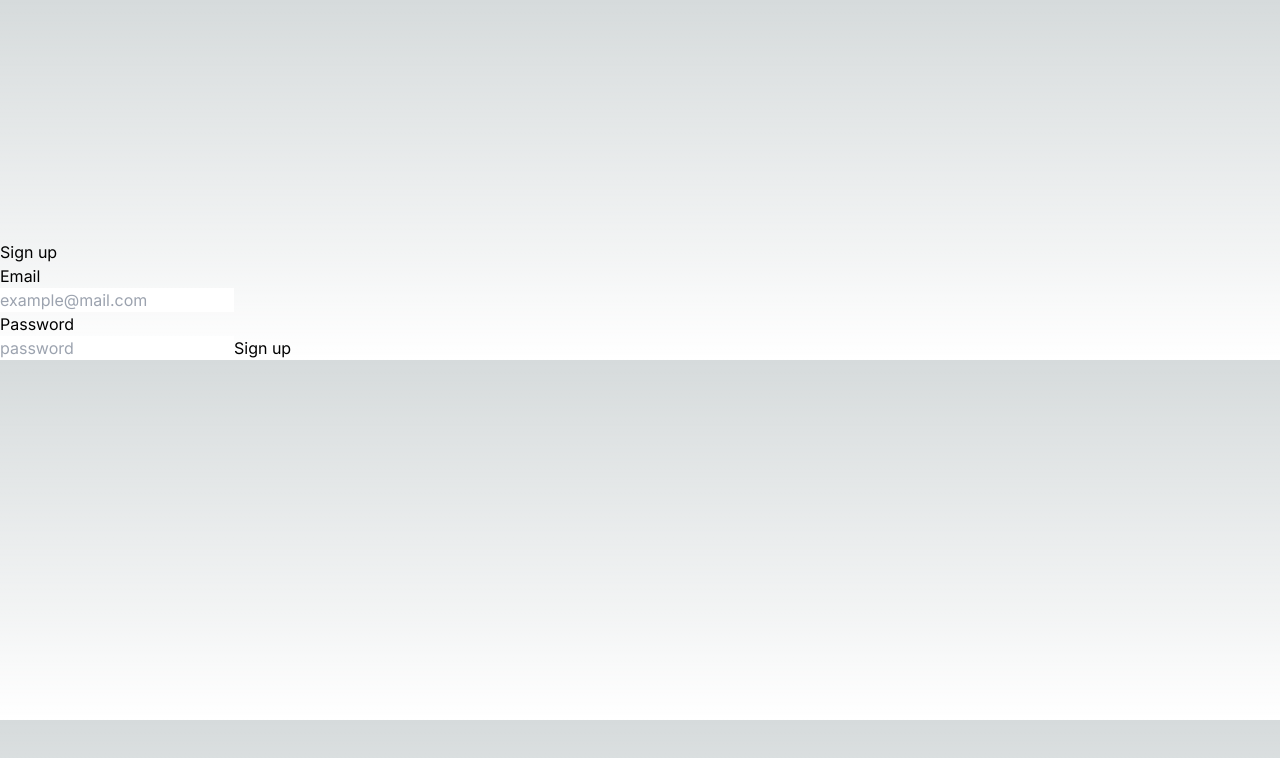
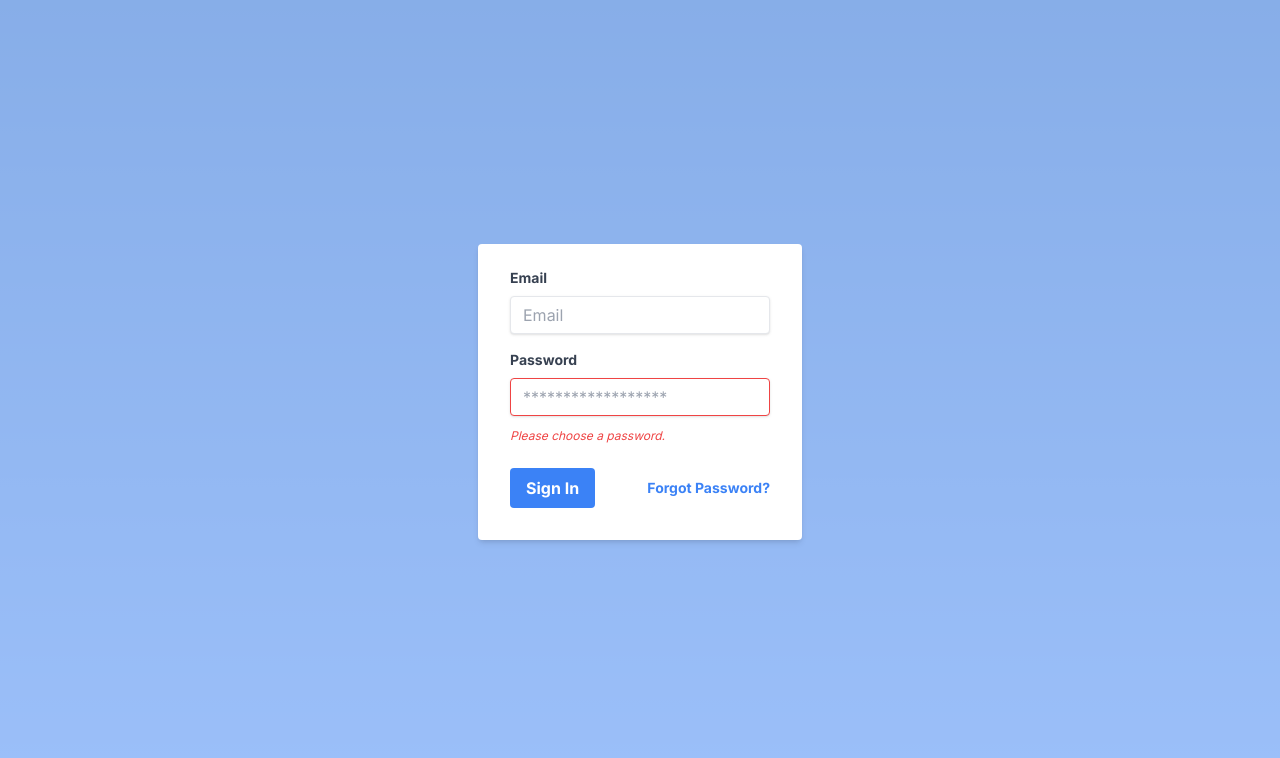
Before and after one commit to JonBrown95/Air-Gains, a Next.js app: page /signin in a window 1280 px wide. Shown: the top 758 px of the page. Built offline with nearby package versions, Linux system fonts and the light colour scheme; no server answers.

Commit message:
Styled sign in page

```diff
--- a/src/app/signin/page.js
+++ b/src/app/signin/page.js
@@ -1,43 +1,86 @@
-'use client'
-import React from "react";
+"use client";
+
+import React, { useState } from "react";
 import signIn from "@/firebase/auth/signin";
-import { useRouter } from 'next/navigation'
+import { useRouter } from "next/navigation";
 
 function Page() {
-    const [email, setEmail] = React.useState('')
-    const [password, setPassword] = React.useState('')
-    const router = useRouter()
+  const [email, setEmail] = useState("");
+  const [password, setPassword] = useState("");
+  const router = useRouter();
 
   const handleForm = async (event) => {
-        event.preventDefault()
+    event.preventDefault();
 
     const { result, error } = await signIn(email, password);
 
     if (error) {
-            return console.log(error)
+      return console.log(error);
     }
 
     // else successful
-        console.log(result)
-        return router.push("/admin")
-    }
-    return (<div className="wrapper">
-        <div className="form-wrapper">
-            <h1 className="mt-60 mb-30">Sign up</h1>
-            <form onSubmit={handleForm} className="form">
-                <label htmlFor="email">
-                    <p>Email</p>
-                    <input onChange={(e) => setEmail(e.target.value)} required type="email" name="email" id="email" placeholder="example@mail.com" />
+    console.log(result);
+    router.push("/admin");
+  };
+
+  return (
+    <div className="w-full h-screen flex justify-center items-center bg-blue-500 bg-opacity-50">
+      <form
+        onSubmit={handleForm}
+        className="bg-white shadow-md w-1/2 sm:w-auto rounded px-8 pt-6 pb-8 mb-4"
+      >
+        <div className="mb-4">
+          <label
+            className="block text-gray-700 text-sm font-bold mb-2"
+            htmlFor="email"
+          >
+            Email
           </label>
-                <label htmlFor="password">
-                    <p>Password</p>
-                    <input onChange={(e) => setPassword(e.target.value)} required type="password" name="password" id="password" placeholder="password" />
+          <input
+            className="shadow appearance-none border rounded w-full py-2 px-3 text-gray-700 leading-tight focus:outline-none focus:shadow-outline"
+            id="email"
+            type="email"
+            placeholder="Email"
+            value={email}
+            onChange={(e) => setEmail(e.target.value)}
+          />
+        </div>
+        <div className="mb-6">
+          <label
+            className="block text-gray-700 text-sm font-bold mb-2"
+            htmlFor="password"
+          >
+            Password
           </label>
-                <button type="submit">Sign up</button>
+          <input
+            className="shadow appearance-none border border-red-500 rounded w-full py-2 px-3 text-gray-700 mb-3 leading-tight focus:outline-none focus:shadow-outline"
+            id="password"
+            type="password"
+            placeholder="******************"
+            value={password}
+            onChange={(e) => setPassword(e.target.value)}
+          />
+          <p className="text-red-500 text-xs italic">
+            Please choose a password.
+          </p>
+        </div>
+        <div className="flex items-center justify-between">
+          <button
+            className="bg-blue-500 hover:bg-blue-700 text-white font-bold py-2 px-4 rounded focus:outline-none focus:shadow-outline"
+            type="submit"
+          >
+            Sign In
+          </button>
+          <a
+            className="inline-block align-baseline font-bold text-sm text-blue-500 hover:text-blue-800"
+            href="#"
+          >
+            Forgot Password?
+          </a>
+        </div>
       </form>
     </div>
-
-    </div>);
+  );
 }
 
 export default Page;
```
Lines whose indentation alone changed are shown as unchanged.
